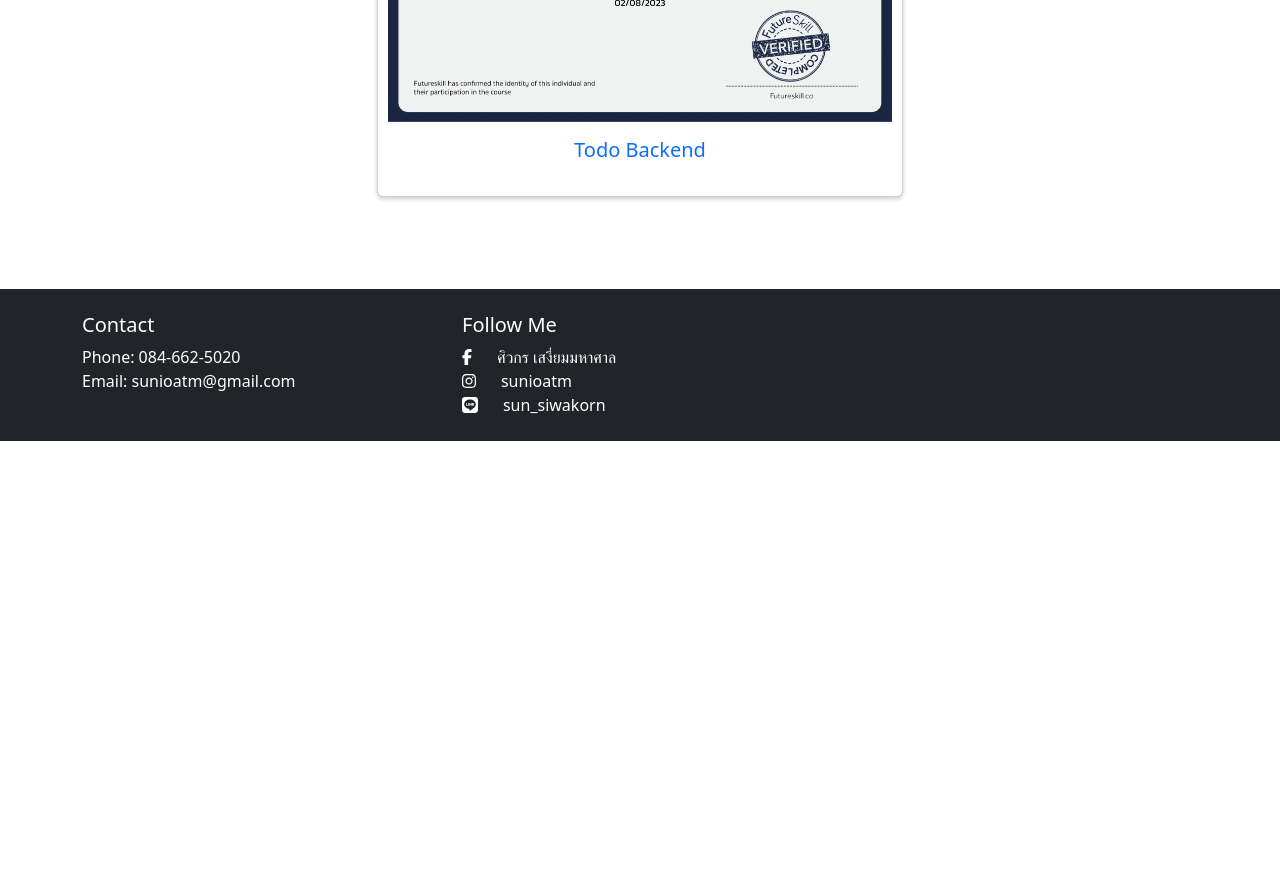
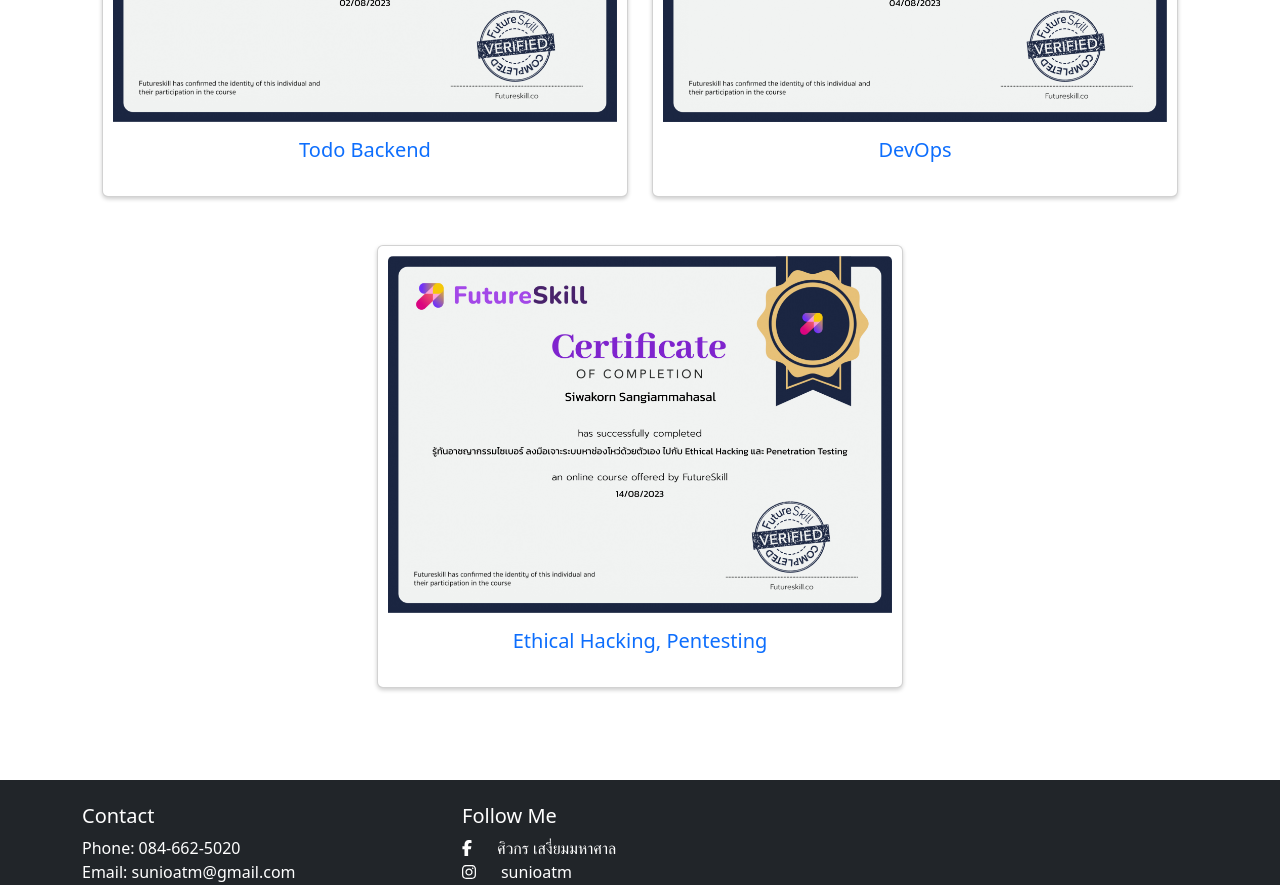
Before and after one commit to Sunioatm/MyWebsite, a React (Vite) app in the folder frontend/: page / in a window 1280 px wide. Shown: the part 1700-2585 px from the top of the page. Before the commit the page ends 2141 px from the top, so only its background shows below. Built offline with nearby package versions, Linux system fonts and the light colour scheme.

Commit message:
Add some more certificates

```diff
--- a/frontend/src/components/Portfolio.jsx
+++ b/frontend/src/components/Portfolio.jsx
@@ -3,6 +3,8 @@ import { Container, Row, Col, Card, ProgressBar } from 'react-bootstrap';
 import "../index.css";
 import "./portfolio.css"; // Import the external CSS file
 import TodoBackend from "../assets/certificates/TodoBackend.jpg"
+import DevOps from "../assets/certificates/DevOps.jpg"
+import Pentest from "../assets/certificates/Pentest.jpg"
 
 const skills = [
   { name: 'ChatGPT', rating: 101 },
@@ -47,6 +49,19 @@ const certificates = [
     url:  "",
     images: TodoBackend
   },
+  {
+    title: "DevOps",
+    description: "",
+    url:  "",
+    images: DevOps
+  },
+  {
+    title: "Ethical Hacking, Pentesting",
+    description: "",
+    url:  "",
+    images: Pentest
+  },
+
 ]
 
 const Portfolio = () => {
```
Also changed, not shown: frontend/src/assets/certificates/DevOps.jpg (added), frontend/src/assets/certificates/Pentest.jpg (added).
